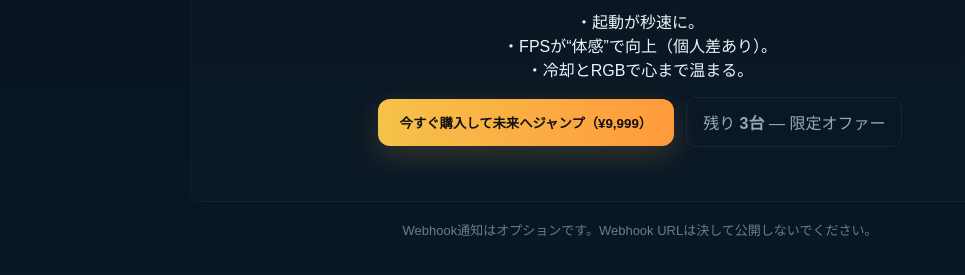
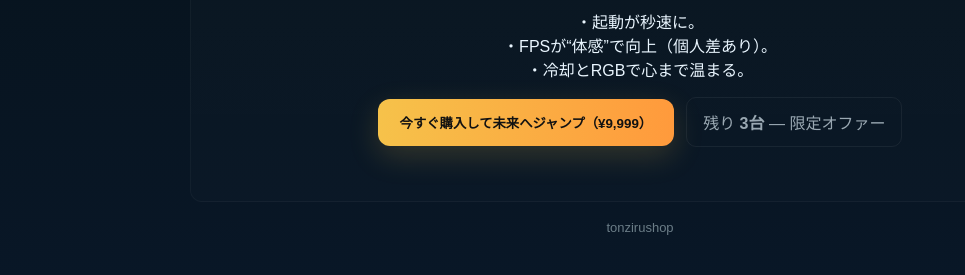
Before and after one commit to TONZIRU-official/KomaDori, a plain HTML site: page ad_parody.html in a window 1280 px wide. Shown: the part 205-480 px from the top of the page, without its empty margins (0-965 px from the left). Drawn offline with Linux system fonts and the light colour scheme.

Commit message:
Update ad_parody.html

```diff
--- a/ad_parody.html
+++ b/ad_parody.html
@@ -49,7 +49,7 @@
       </div>
     </div>
 
-    <footer>Webhook通知はオプションです。Webhook URLは決して公開しないでください。</footer>
+    <footer>tonzirushop</footer>
   </div>
 
   <div id="jokeScreen">
```
